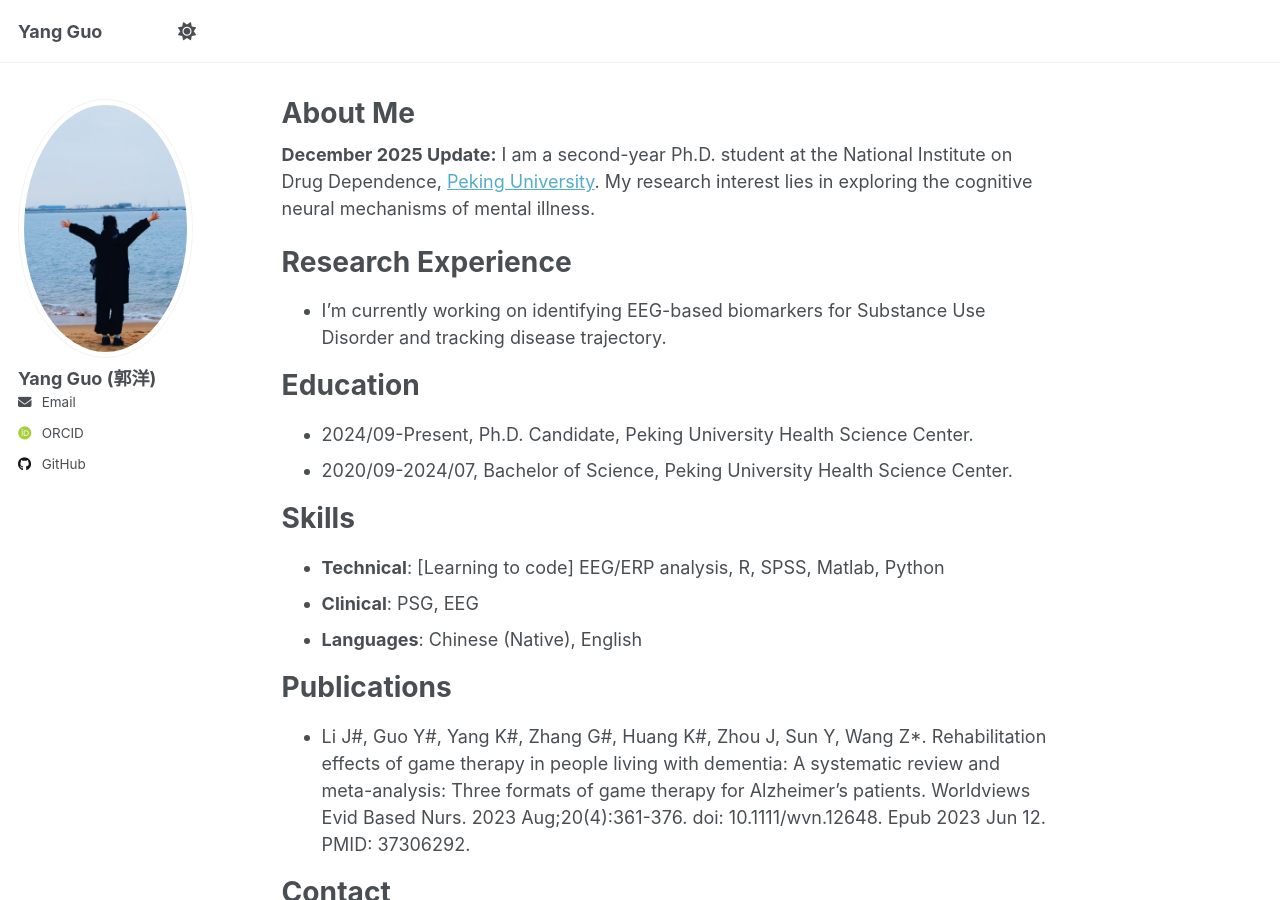
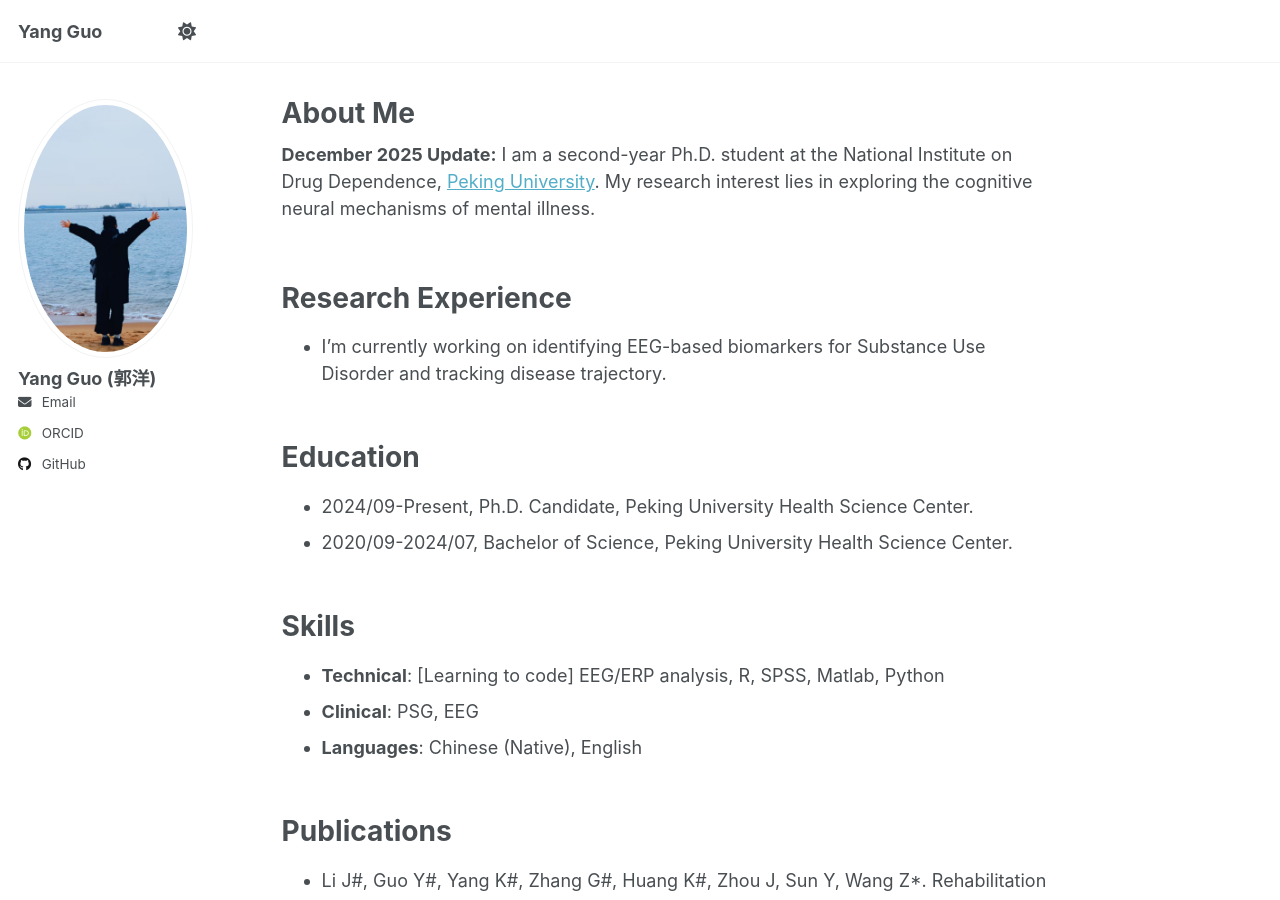
Before and after one commit to Chloesky/Chloesky.github.io, a Jekyll site: the page built from _pages/about.md, in a window 1280 px wide and 900 px high. Built offline with Jekyll 4.4.1, drawn with Linux system fonts in a browser that asks for light colours; some web fonts are replaced; a script that is not in the unit is left out.

Commit message:
Update about.md

```diff
--- a/_pages/about.md
+++ b/_pages/about.md
@@ -10,40 +10,25 @@ redirect_from:
 **December 2025 Update:**
 I am a second-year Ph.D. student at the National Institute on Drug Dependence, [Peking University](https://www.pku.edu.cn/). My research interest lies in exploring the cognitive neural mechanisms of mental illness.
 
-
-
-
-
+<div style="height: 2em;"></div>
 # Research Experience
 - I'm currently working on identifying EEG-based biomarkers for Substance Use Disorder and tracking disease trajectory.
 
-
-
-
-
+<div style="height: 2em;"></div>
 # Education
 - 2024/09-Present, Ph.D. Candidate, Peking University Health Science Center.
 - 2020/09-2024/07, Bachelor of Science, Peking University Health Science Center.
 
-
-
-
-
+<div style="height: 2em;"></div>
 # Skills
 - **Technical**: [Learning to code] EEG/ERP analysis, R, SPSS, Matlab, Python
 - **Clinical**: PSG, EEG
 - **Languages**: Chinese (Native), English
 
-
-
-
-
+<div style="height: 2em;"></div>
 # Publications
 - Li J#, Guo Y#, Yang K#, Zhang G#, Huang K#, Zhou J, Sun Y, Wang Z*. Rehabilitation effects of game therapy in people living with dementia: A systematic review and meta-analysis: Three formats of game therapy for Alzheimer's patients. Worldviews Evid Based Nurs. 2023 Aug;20(4):361-376. doi: 10.1111/wvn.12648. Epub 2023 Jun 12. PMID: 37306292.
 
-
-
-
-
+<div style="height: 2em;"></div>
 # Contact
 Email: yangguo@stu.pku.edu.cn
```
